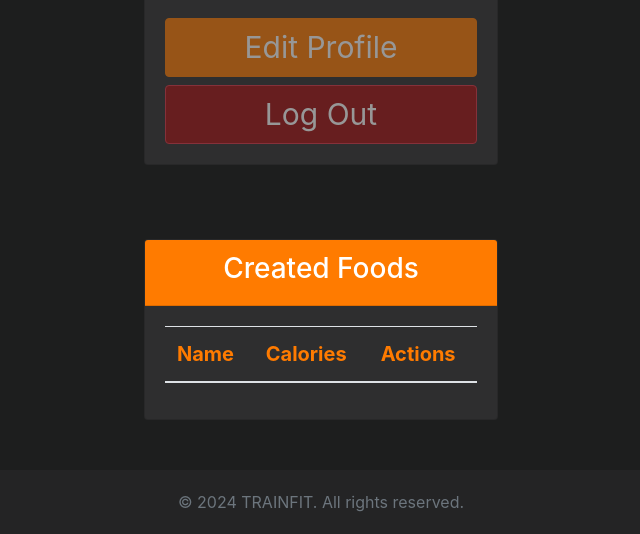
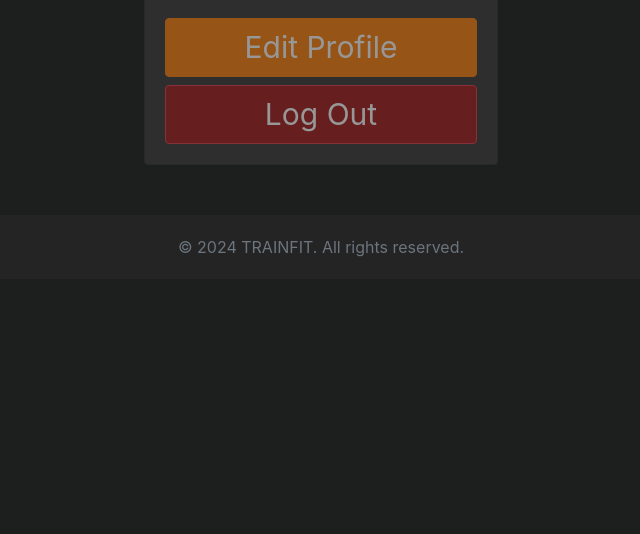
Before and after one commit to Cj-6/TrainFit, a Flask app: template templates/profile.html in a window 1280 px wide. Shown: the part 532-1066 px from the top of the page, without its empty margins (319-959 px from the left). After the commit the page ends 789 px from the top, so only its background shows below. Run offline with Flask 3, Linux system fonts and the light colour scheme; the template is opened without the code that fills it, so the values that code supplies are empty; some libraries are stand-ins or nearby versions.

Commit message:
fixed profile

```diff
--- a/templates/profile.html
+++ b/templates/profile.html
@@ -27,40 +27,5 @@
             </div>
         </div>
     </div>
-    <!-- Created Foods Section -->
-    <div class="row mt-4">
-        <div class="col-md-6 offset-md-3">
-            <div class="card signin-card">
-                <div class="card-header signin-card-header">
-                    <h3 class="text-center">Created Foods</h3>
-                </div>
-                <div class="card-body">
-                    <div class="table-responsive">
-                        <table class="table table-striped">
-                            <thead>
-                                <tr>
-                                    <th class="user-info-title">Name</th>
-                                    <th class="user-info-title">Calories</th>
-                                    <th class="user-info-title">Actions</th>
-                                </tr>
-                            </thead>
-                            <tbody>
-                                {% for food in created_foods %}
-                                <tr>
-                                    <td>{{ food.name }}</td>
-                                    <td>{{ food.calories }}</td>
-                                    <td>
-                                        <a href="{{ url_for('edit_food', food_id=food.id) }}" class="btn btn-primary btn-sm">Edit</a>
-                                        <a href="{{ url_for('delete_food', food_id=food.id) }}" class="btn btn-danger btn-sm">Delete</a>
-                                    </td>
-                                </tr>
-                                {% endfor %}
-                            </tbody>
-                        </table>
-                    </div>
-                </div>
-            </div>
-        </div>
-    </div>
 </div>
 {% endblock %}
```
